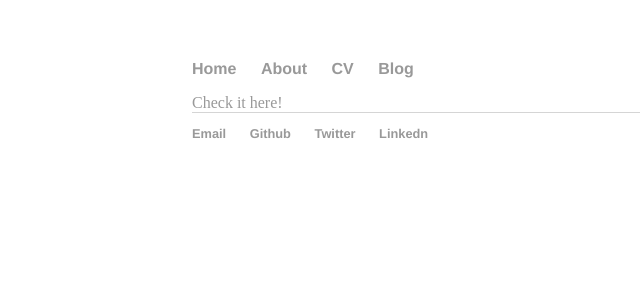
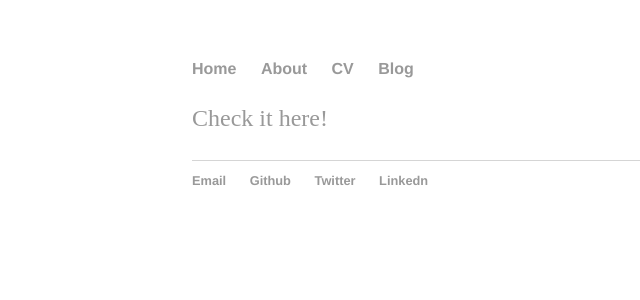
Before and after one commit to kulsoomzahra/kulsoomzahra.github.io, a Jekyll site: the page built from cv/index.html, in a window 1280 px wide. Shown: the top 300 px of the page, without its empty margins (0-640 px from the left). Built offline with Jekyll 4.4.1, drawn with Linux system fonts in a browser that asks for light colours.

Commit message:
Update index.html

```diff
--- a/cv/index.html
+++ b/cv/index.html
@@ -2,9 +2,9 @@
 layout: default
 title: CV | kulsoomzahra
 ---
-<div class="container">
+<p>
 <a href="https://drive.google.com/file/d/1-noNxaNhLRS74-PooOf-YkanBRgPbu2b/view?usp=sharing"> Check it here! </a>
 
 
 
-</div>
+</p>
```
